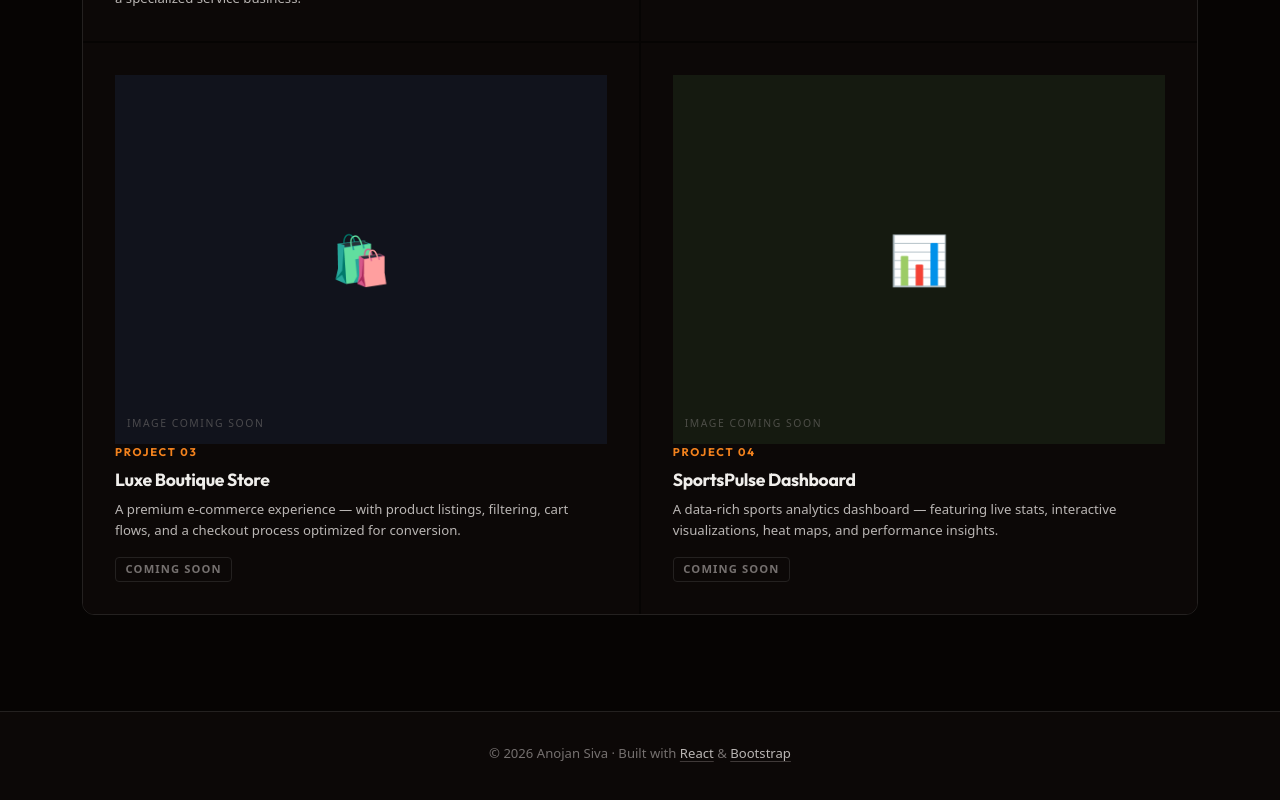
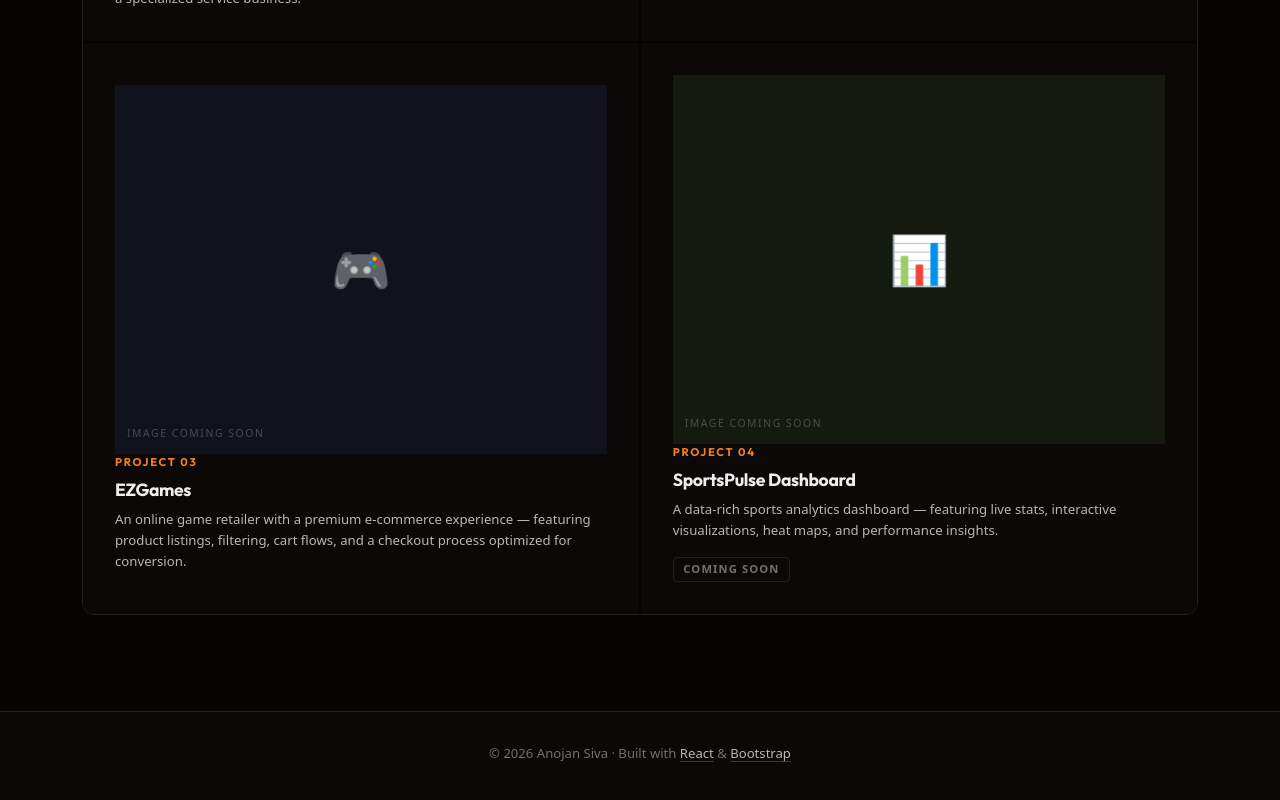
Before and after one commit to Anojan-Siva/My-Portfolio, a React (Vite) app: page / in a window 1280 px wide. Shown: the part 3589-4389 px from the top of the page. Built offline with nearby package versions, Linux system fonts and the light colour scheme.

Commit message:
Added ECommerce Site

```diff
--- a/src/App.jsx
+++ b/src/App.jsx
@@ -23,12 +23,13 @@ const caseStudies = [
   },
   {
     id: 'cs3',
-    tag: 'Design 3 · E-Commerce',
-    title: 'Luxe Boutique Store',
+    tag: 'Real Project · E-Commerce',
+    title: 'EZGames',
     description:
-      'A premium e-commerce experience — with product listings, filtering, cart flows, and a checkout process optimized for conversion.',
-    icon: '🛍️',
+      'An online game retailer with a premium e-commerce experience — featuring product listings, filtering, cart flows, and a checkout process optimized for conversion.',
+    icon: '🎮',
     modalTitle: 'E-Commerce Design',
+    link: 'https://e-commerce-site-chi-teal.vercel.app/store',
   },
   {
     id: 'cs4',
```
